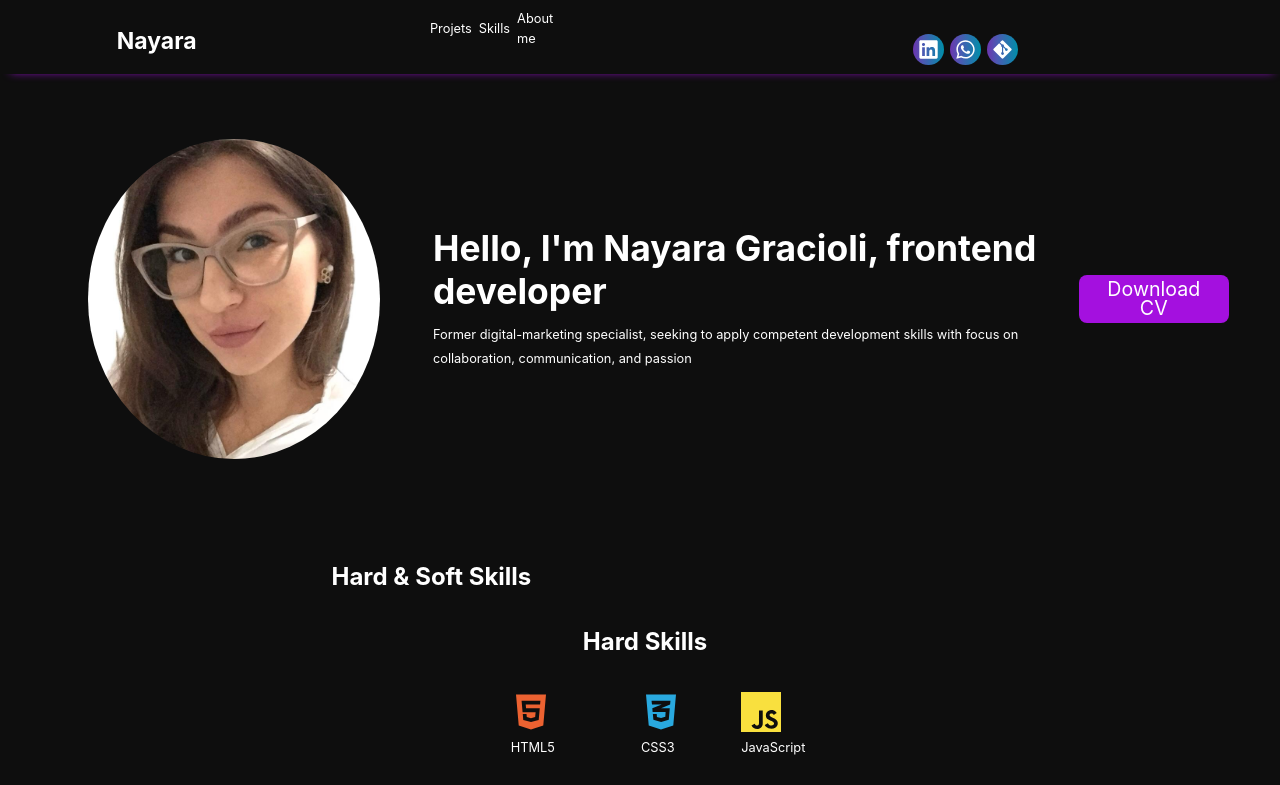
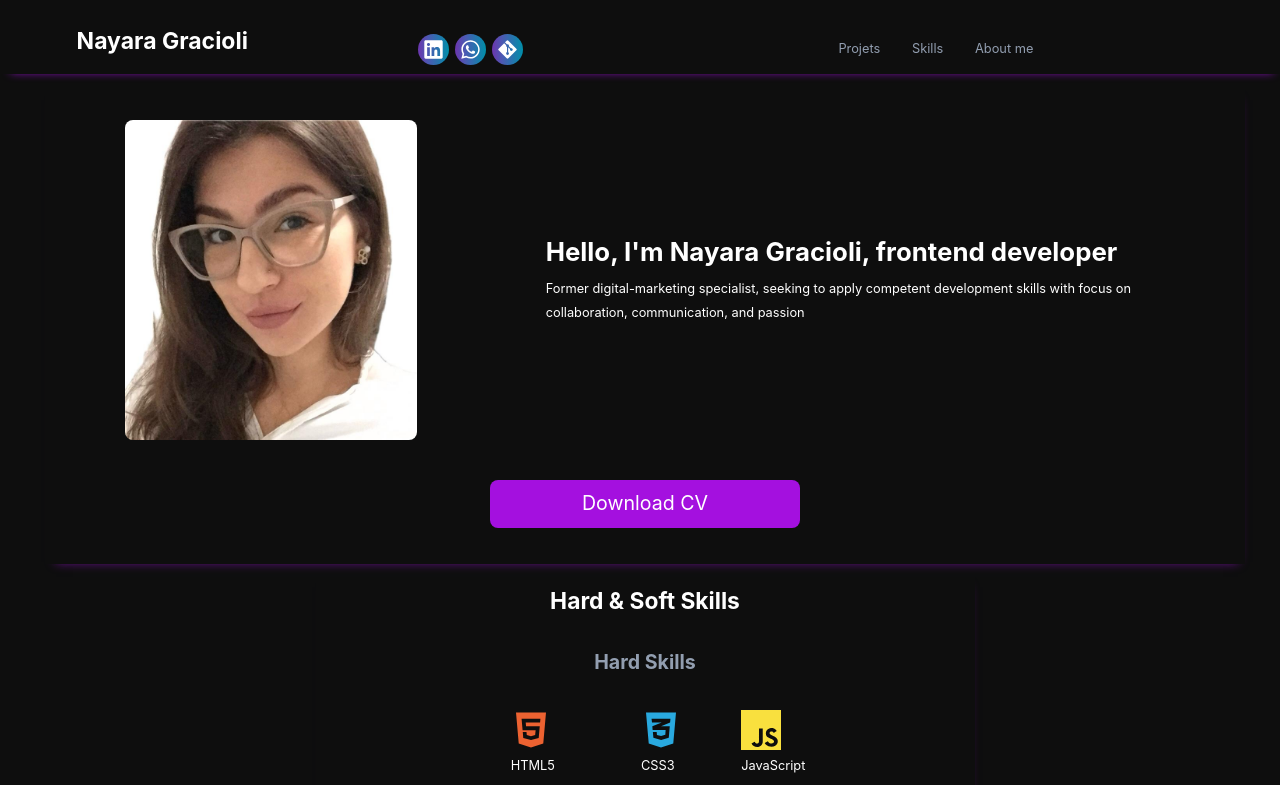
Before and after one commit to nayaragracioli/portfolio-nayaragracioli, a React (Vite) app: page / in a window 1280 px wide. Shown: the top 785 px of the page. Built offline with nearby package versions, Linux system fonts and the light colour scheme.

Commit message:
feat: Updating Header

```diff
--- a/src/components/AboutMe/style.module.scss
+++ b/src/components/AboutMe/style.module.scss
@@ -1,5 +1,6 @@
 .aboutMeBox {
     &>div {
+        box-shadow: 2px 7px 10px -9px var(--color-secondary);
         width: 100%;
         max-width: 1200px;
         height: 66vh;
@@ -10,8 +11,8 @@
             padding: 1rem 0;
             display: flex;
             flex-direction: column;
-            align-items: flex-start;
-            margin: 0 0 0 1rem;
+            align-items: center;
+            // margin: 0 0 0 1rem;
             // gap: 15px;
             // margin-top: 340px;
 
--- a/src/components/Apresentation/style.module.scss
+++ b/src/components/Apresentation/style.module.scss
@@ -1,5 +1,6 @@
 .apresentationBox {
   & > div {
+    box-shadow: 2px 7px 10px -9px var(--color-secondary);
     max-width: 767px;
     height: 60vh;
     padding: 1rem;
@@ -7,7 +8,7 @@
     flex-wrap: wrap;
     flex-direction: column;
     justify-content: space-evenly;
-    margin-top: 35px;
+    margin-top: 60px;
 
     .boxInfo {
       display: flex;
@@ -28,7 +29,7 @@
         justify-content: center;
         gap: 10px;
 
-        width: 9.4rem;
+        width: 19.4rem;
         height: 48px;
         padding: 13px 20px 13px 20px;
         border-radius: 8px;
@@ -58,7 +59,7 @@
       margin: 0 auto;
 
       & > img {
-        border-radius: 50%;
+        border-radius: 8px;
       }
     }
   }
--- a/src/components/Header/index.jsx
+++ b/src/components/Header/index.jsx
@@ -6,29 +6,8 @@ export const Header = () => {
   return (
     <header className={`container ${Styles.headerBox}`}>
       <div>
-        <h1>Nayara</h1>
+        <h1>Nayara Gracioli</h1>
         {/* <div> */}
-          <div>
-            <nav>
-              <ul>
-                <li>
-                  <a className="paragraph" href="#projects">
-                    Projets
-                  </a>
-                </li>
-                <li>
-                  <a className="paragraph" href="#skills">
-                    Skills
-                  </a>
-                </li>
-                <li>
-                  <a className="paragraph" href="#aboutme">
-                    About me
-                  </a>
-                </li>
-              </ul>
-            </nav>
-          </div>
         <div className={Styles.boxLinks}>
           <ul>
             <li>
@@ -56,6 +35,27 @@ export const Header = () => {
             </li>
           </ul>
         </div>
+        <div className={Styles.boxMenu}>
+          <nav>
+            <ul>
+              <li>
+                <a className="paragraph" href="#projects">
+                  Projets
+                </a>
+              </li>
+              <li>
+                <a className="paragraph" href="#skills">
+                  Skills
+                </a>
+              </li>
+              <li>
+                <a className="paragraph" href="#aboutme">
+                  About me
+                </a>
+              </li>
+            </ul>
+          </nav>
+        </div>
         {/* </div> */}
       </div>
     </header>
--- a/src/components/Header/style.module.scss
+++ b/src/components/Header/style.module.scss
@@ -4,36 +4,39 @@
     background-color: var(--color-black);
 
     &>div {
-        box-shadow: 2px 7px 10px -9px var(--color-primary);
+        box-shadow: 2px 7px 10px -9px var(--color-secondary);
         display: flex;
+        flex-wrap: wrap;
         justify-content: space-around;
         align-items: center;
         width: 100%;
-        height: 56px;
+        height: 74px;
+        gap: 17px;
 
         & > h1 {
             font-size: 23px;
         }
         // &>div{
-            &>div {
+            .boxMenu {
                 // max-width: 250px;
                 // width: 30%;
-
+                margin-right: 115px;
                 &>nav {
-                    width: 74px;
-                    height: 84px;
+                    width: 195px;
+                    height: 25px;
+                    color: var(--color-gray);
                     &>ul {
                         display: flex;
-                        flex-direction: column;
+                        flex-direction: row;
                         justify-content: space-between;
                         align-items: center;
-                        gap: 7px;
+                        // gap: 7px;
                         // margin-bottom: 16px;
 
                         &>li {
 
                             &>a {
-                                color: var(--color-white);
+                                color: var(--color-gray);
                             }
                         }
                     }
--- a/src/components/MyProject/style.module.scss
+++ b/src/components/MyProject/style.module.scss
@@ -1,5 +1,6 @@
 .projectsBox {
   & > div {
+    box-shadow: 2px 7px 10px -9px var(--color-secondary);
     width: 100%;
     max-width: 1200px;
     // height: 100vh;
@@ -10,8 +11,8 @@
       padding: 1rem 0;
       display: flex;
       flex-direction: column;
-      align-items: flex-start;
-      margin: 0 0 0 1rem;
+      align-items: center;
+      // margin: 0 0 0 1rem;
       gap: 15px;
     }
 
--- a/src/components/Skills/index.jsx
+++ b/src/components/Skills/index.jsx
@@ -20,7 +20,7 @@ export const Skills = () => {
                 </div>
                 <div className={Styles.imgTech}>
                     <div>
-                        <h2>Hard Skills</h2>
+                        <h2 className="title3">Hard Skills</h2>
                         <div>
                             <ul>
                                 <li>
@@ -91,7 +91,7 @@ export const Skills = () => {
                         </div>
                     </div>
                     <div>
-                        <h2>Soft Skills</h2>
+                        <h2 className="title3">Soft Skills</h2>
                         <div>
                             <ul>
                                 <li>
--- a/src/components/Skills/style.module.scss
+++ b/src/components/Skills/style.module.scss
@@ -1,5 +1,6 @@
 .skillsBox {
   & > div {
+    box-shadow: 2px 7px 10px -9px var(--color-secondary);
     // height: 94vh;
     max-width: 767px;
     padding: 1rem;
@@ -7,7 +8,7 @@
     display: flex;
     flex-direction: column;
     justify-content: space-evenly;
-    // align-items: center;
+    align-items: center;
     // margin-top: 29px;
 
     .infoTech {
@@ -43,6 +44,7 @@
         justify-content: center;
 
         & > h2 {
+          color: var(--color-gray);
           padding: 20px;
         }
 
--- a/src/styles/globalStyles.scss
+++ b/src/styles/globalStyles.scss
@@ -8,11 +8,11 @@
     --color-gradient: linear-gradient(270deg, #008FA9 0%, #4B5AB3 66.67%, #6C35AE 100%);
 
     --font-primary: "Inter", sans-serif;
-    --font-size-1: clamp(1.688rem, 1.511rem + 0.882vw, 3rem);
-    --font-size-2: clamp(1.125rem, 1.041rem + 0.42vw, 1.75rem);
-    --font-size-3: clamp(1.125rem, 1.091rem + 0.168vw, 1.375rem);
-    --font-size-4: clamp(0.875rem, 0.83rem + 0.119vw, 0.938rem);
-    --font-size-5: clamp(0.75rem, 0.733rem + 0.084vw, 0.875rem);
+    --font-size-1: clamp(25.008px, 1.518rem + 0.119vw, 1.625rem);
+    --font-size-2: clamp(1.375rem, 1.33rem + 0.119vw, 1.438rem);
+    --font-size-3: clamp(18px, 1.091rem + 0.168vw, 1.375rem);
+    --font-size-4: clamp(14px, 0.83rem + 0.119vw, 0.938rem);
+    --font-size-5: clamp(12px, 0.733rem + 0.084vw, 0.875rem);
 }
 
 body {
--- a/src/styles/typography.scss
+++ b/src/styles/typography.scss
@@ -1,5 +1,9 @@
 .title1{
     font-size: var(--font-size-1);
+}
+
+.title2{
+    font-size: var(--font-size-2);
 }
 
 .title3{
```
Lines whose indentation alone changed are shown as unchanged.
